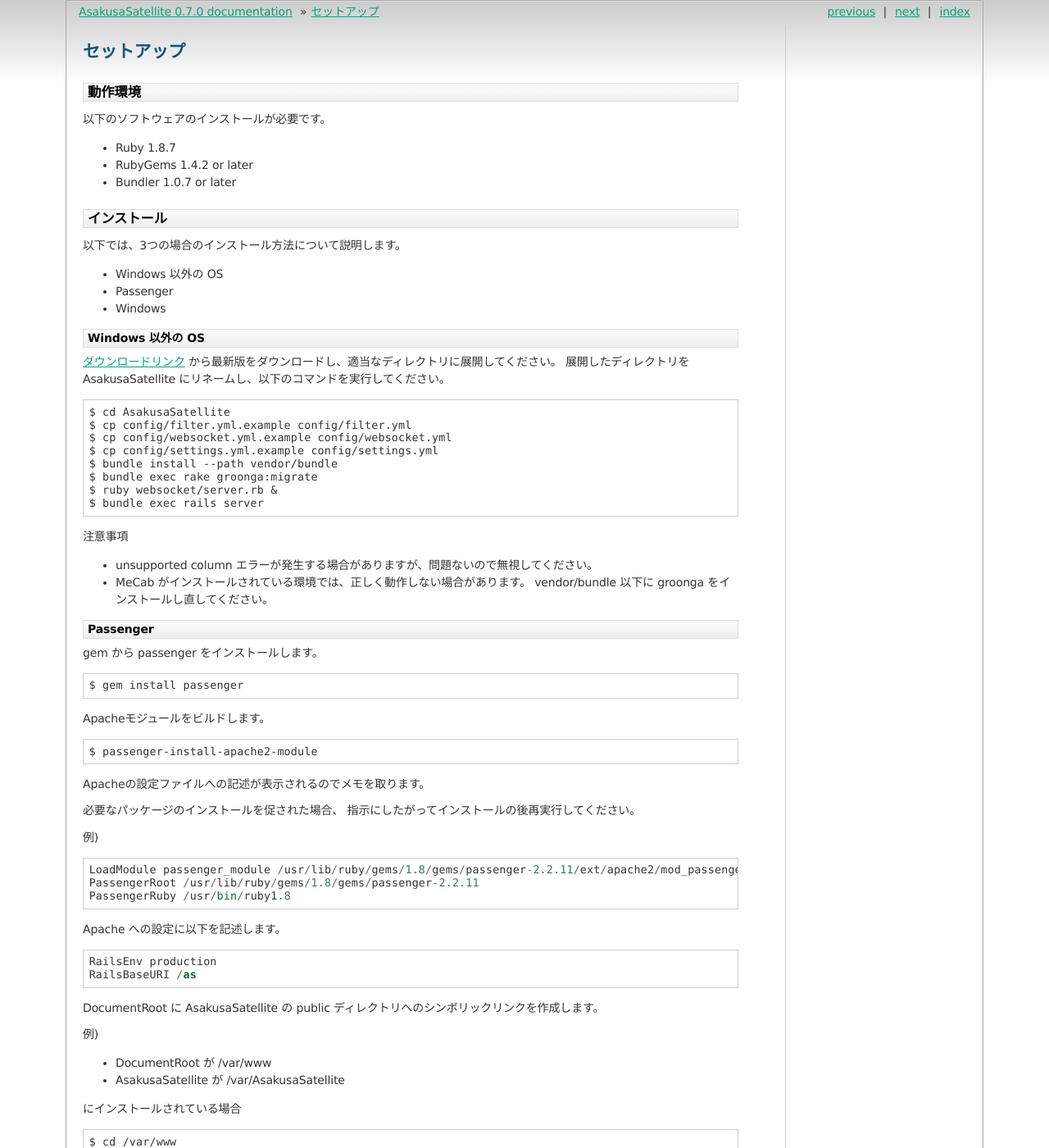
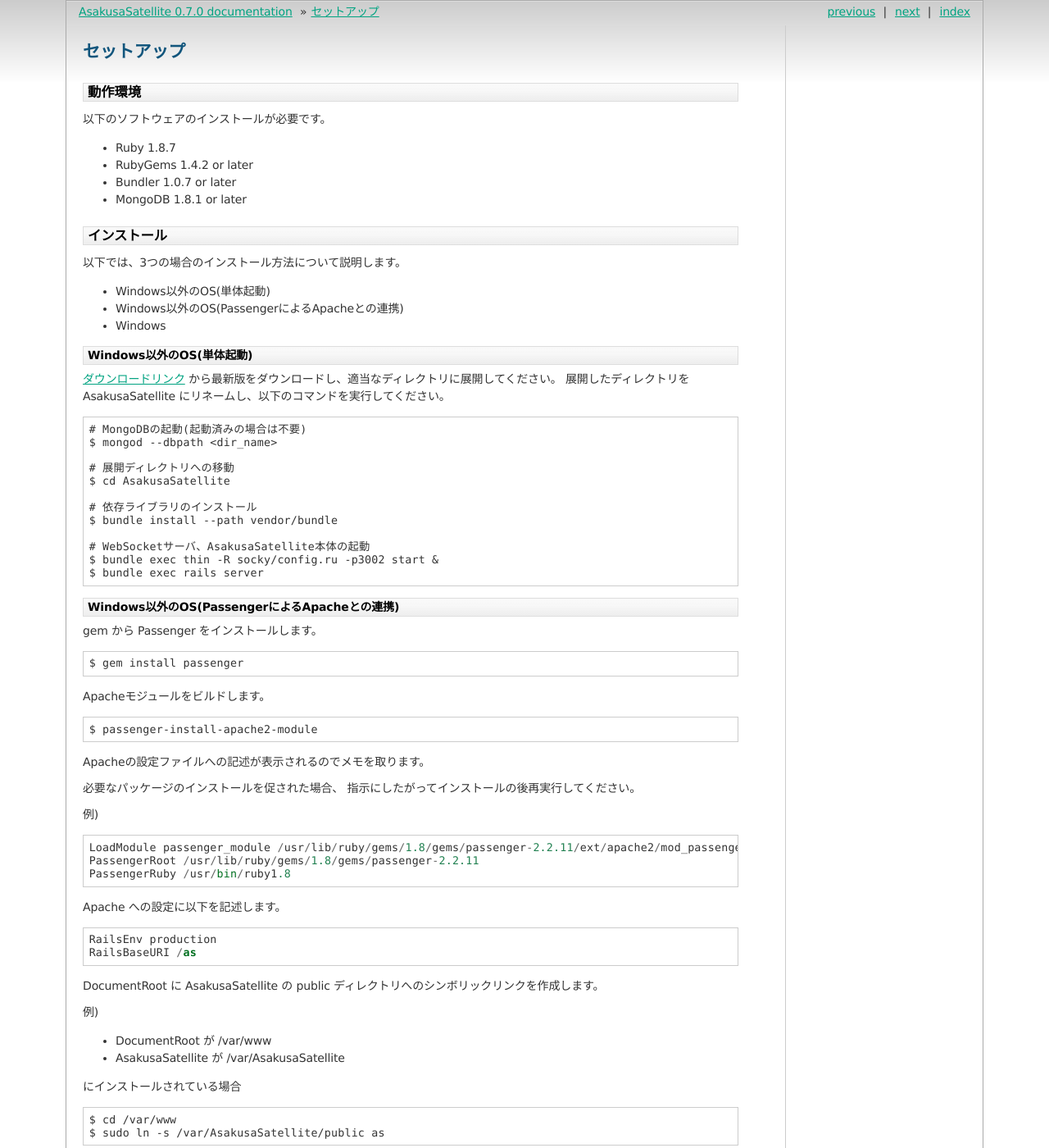
Before and after one commit to codefirst/asakusa-satellite-manual, a Sphinx documentation site: the page built from source/setup.rst, in a window 1280 px wide and 1400 px high. Shown: the whole window at 82% size. Built offline with Sphinx 7.4.7, drawn with Linux system fonts in a browser that asks for light colours; some of the changed text lies outside the part shown.

Commit message:
インストール方法・起動方法の更新 refs #849

```diff
--- a/source/setup.rst
+++ b/source/setup.rst
@@ -7,18 +7,19 @@
 * Ruby 1.8.7
 * RubyGems 1.4.2 or later
 * Bundler 1.0.7 or later
+* MongoDB 1.8.1 or later
 
 インストール
 -----------------------
 
 以下では、3つの場合のインストール方法について説明します。
 
-* Windows 以外の OS
-* Passenger
+* Windows以外のOS(単体起動)
+* Windows以外のOS(PassengerによるApacheとの連携)
 * Windows
 
-Windows 以外の OS
-~~~~~~~~~~~~~~~~~~~~
+Windows以外のOS(単体起動)
+~~~~~~~~~~~~~~~~~~~~~~~~~~~~~~~~~~~~~~~~~~~~~~~~
 
 ダウンロードリンク_ から最新版をダウンロードし、適当なディレクトリに展開してください。
 展開したディレクトリを AsakusaSatellite にリネームし、以下のコマンドを実行してください。
@@ -27,23 +28,22 @@
 
 ::
 
+    # MongoDBの起動(起動済みの場合は不要)
+    $ mongod --dbpath <dir_name>
+
+    # 展開ディレクトリへの移動
     $ cd AsakusaSatellite
-    $ cp config/filter.yml.example config/filter.yml
-    $ cp config/websocket.yml.example config/websocket.yml
-    $ cp config/settings.yml.example config/settings.yml
+
+    # 依存ライブラリのインストール
     $ bundle install --path vendor/bundle
-    $ bundle exec rake groonga:migrate
-    $ ruby websocket/server.rb &
+
+    # WebSocketサーバ、AsakusaSatellite本体の起動
+    $ bundle exec thin -R socky/config.ru -p3002 start &
     $ bundle exec rails server
 
-注意事項
-
-* unsupported column エラーが発生する場合がありますが、問題ないので無視してください。
-* MeCab がインストールされている環境では、正しく動作しない場合があります。 vendor/bundle 以下に groonga をインストールし直してください。
-
-Passenger
-~~~~~~~~~~~~~~~~~~~~
-gem から passenger をインストールします。
+Windows以外のOS(PassengerによるApacheとの連携)
+~~~~~~~~~~~~~~~~~~~~~~~~~~~~~~~~~~~~~~~~~~~~~~~~
+gem から Passenger をインストールします。
 ::
 
   $ gem install passenger
@@ -84,13 +84,6 @@
 
   $ cd /var/www
   $ sudo ln -s /var/AsakusaSatellite/public as
-
-AsakusaSatellite の WebSocket の設定を変更します。
-config/websocket.yml の "roots" の値を環境に応じて編集します。
-
-::
-
-  roots: localhost/as/
 
 Apacheの再起動の後、http://hostname/as でアクセスできるようになります。
 
```
